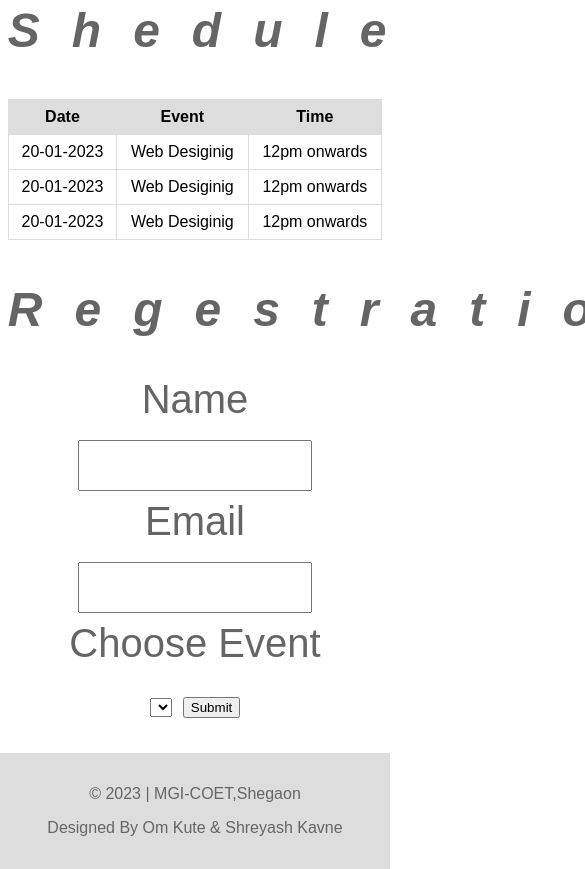
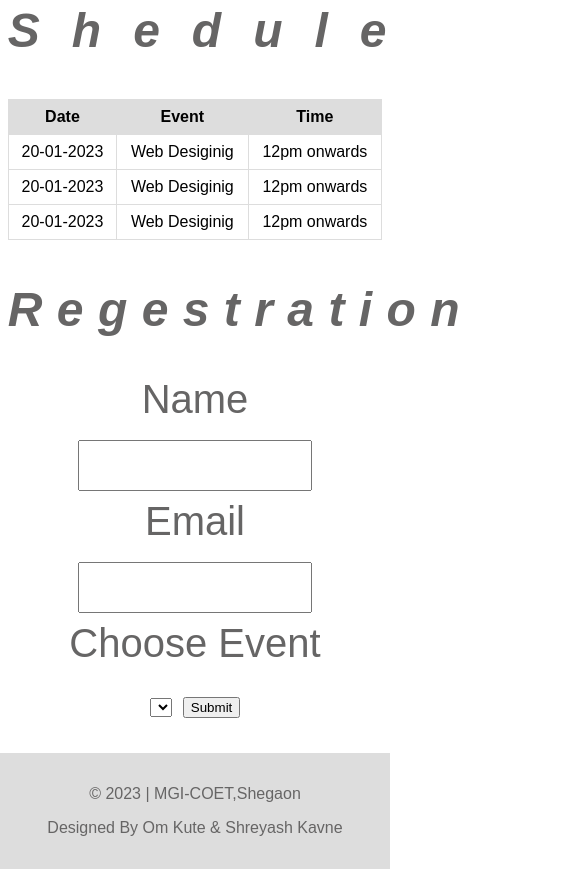
Before and after one commit to omkute/Ignite-website, a website: page index.html in a window 390 px wide. Shown: the part 4088-4957 px from the top of the page, 585 px wide, since content can reach past the window. Drawn offline with Linux system fonts and the light colour scheme.

Commit message:
registration overflow fixed

```diff
--- a/index.html
+++ b/index.html
@@ -173,7 +173,7 @@
     </section>
     <!-- Registration -->
     <section>
-        <h2 class="event-title">Regestration</h2>
+        <h2 class="event-title" id="regestration" >Regestration</h2>
         <div class="regestration">
             <form action="">
                 <label for="name">Name</label>
--- a/style.css
+++ b/style.css
@@ -140,6 +140,9 @@ nav ul li a:hover{
         margin: 20px 0;
 
     }
+    #regestration{
+        letter-spacing: 0.9rem;
+    }
 
 }
 
```
